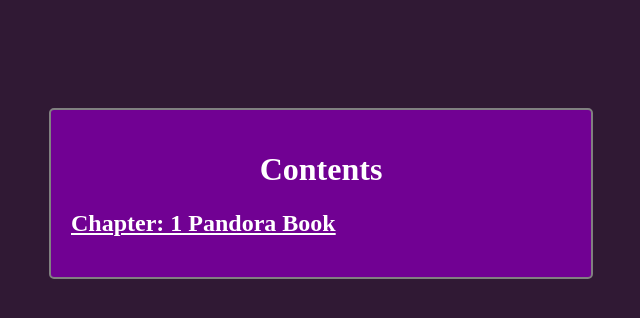
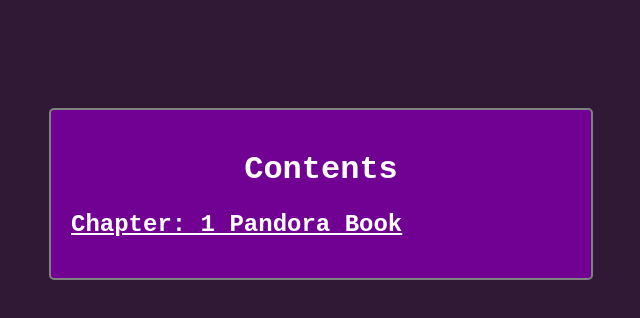
Before and after one commit to samrajya01/spacebound_legends, a plain HTML site: page full-story.html in a window 1280 px wide. Shown: the whole page, without its empty margins (294-934 px from the left). Drawn offline with Linux system fonts and the light colour scheme.

Commit message:
Update full-story.html

```diff
--- a/full-story.html
+++ b/full-story.html
@@ -24,7 +24,8 @@
 
         h1 {
             text-align: center;
-			color: white;
+            color: white;
+	    font-family: "Courier New", "Lucida Console", monospace;
         }
 
         ul {
@@ -43,7 +44,7 @@
         }
 		a{
 		    color: white;
-
+	            font-family: "Courier New", "Lucida Console", monospace;
 		}
 
         .milestone-description {
```
